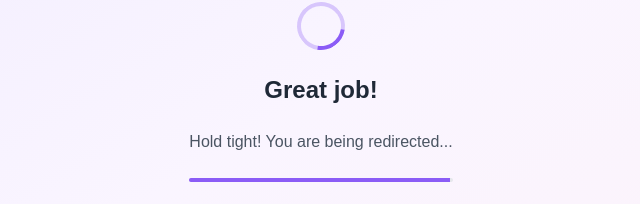
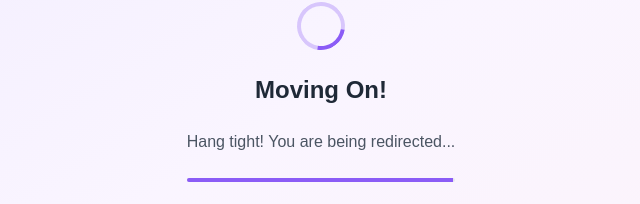
Before and after one commit to bobbekelley/taxnow-onboarding-journey, a React (Vite) app: page / in a window 1280 px wide. Both pictures are taken after a click on the button "Connect Your Account". Shown: the part 308-512 px from the top of the page, without its empty margins (319-959 px from the left). Built offline with nearby package versions, Linux system fonts and the light colour scheme; a web font is replaced by a local one.

Commit message:
Visual edit in Lovable
Edited UI in Lovable

```diff
--- a/src/pages/Redirect.tsx
+++ b/src/pages/Redirect.tsx
@@ -1,4 +1,3 @@
-
 import { motion } from "framer-motion";
 import { useEffect } from "react";
 import { useNavigate } from "react-router-dom";
@@ -34,7 +33,7 @@ const Redirect = () => {
         y: 0
       }} transition={{
         delay: 0.2
-      }}>Great job!</motion.h2>
+      }}>Moving On!</motion.h2>
 
         <motion.p className="text-gray-600" initial={{
         opacity: 0,
@@ -44,9 +43,7 @@ const Redirect = () => {
         y: 0
       }} transition={{
         delay: 0.4
-      }}>
-          Hold tight! You are being redirected...
-        </motion.p>
+      }}>Hang tight! You are being redirected...</motion.p>
 
         {/* Progress Bar */}
         <motion.div className="w-full max-w-xs mx-auto h-1 bg-gray-200 rounded-full overflow-hidden">
```
